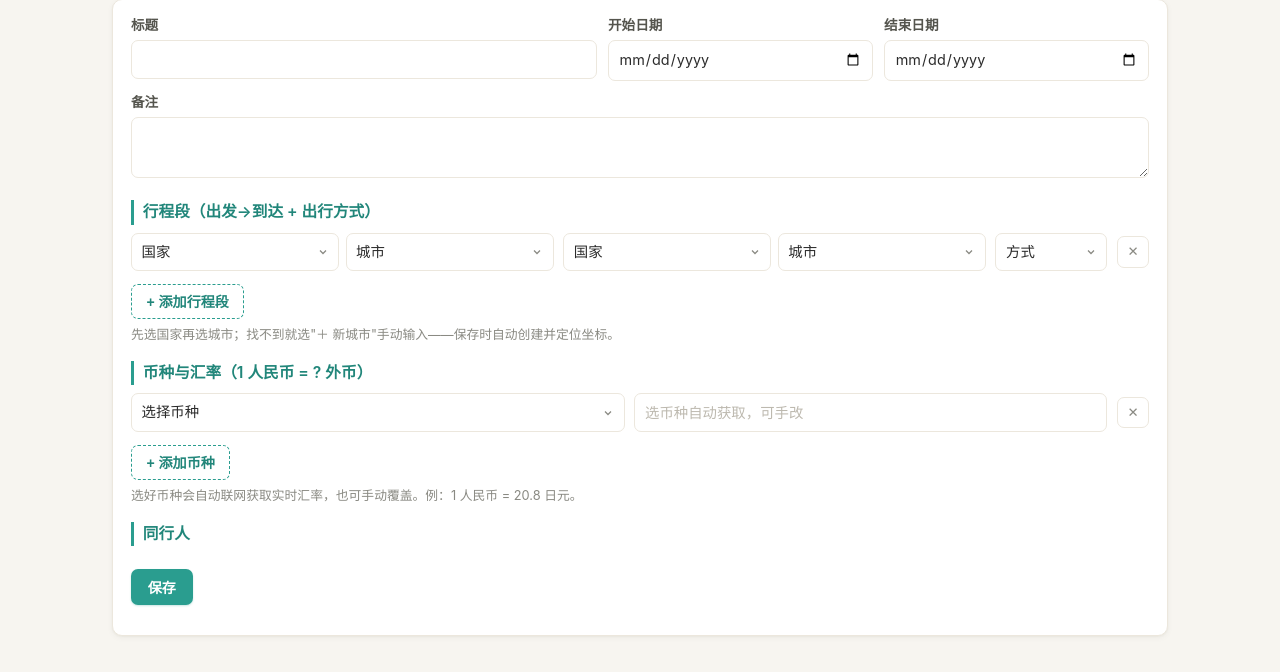
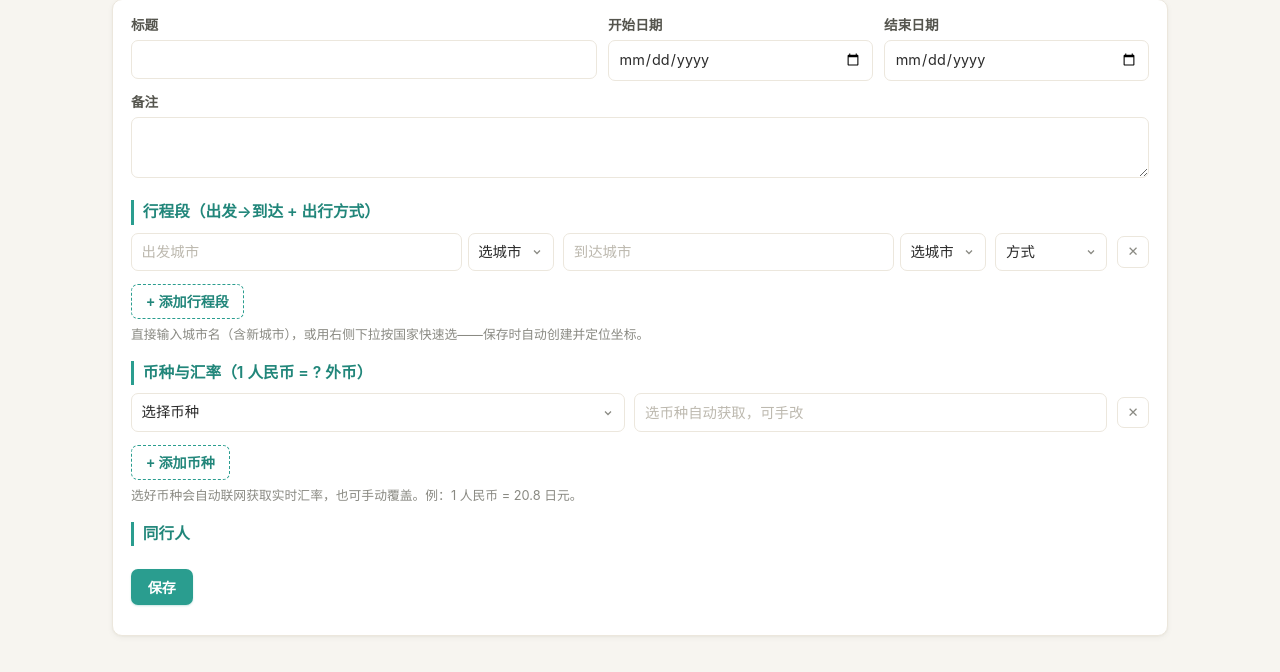
Before and after one commit to neilgris/travel, a Flask app: page /trips/create in a window 1280 px wide. Shown: the part 128-800 px from the top of the page. Run offline with Flask 3, Linux system fonts and the light colour scheme; data that the repository does not hold is empty.

Commit message:
revert: 行程段城市选择改回单一输入框 + 旁挂快选下拉
回滚上一步的两个联动下拉（国家 select + 城市 select + 新城市文本框
三态切换），改成更简单的方案：还是原来那个 datalist 自动补全的文本框
（直接打字，含打新城市名的能力完全不变），旁边加一个按国家分组
（optgroup）的下拉当"快选"——选一个城市就把值填进文本框、下拉自己复位，
不选就跟以前一样直接打字。

前端大幅简化：不用再维护国家/城市两个下拉的联动状态、新城市模式的
disabled/hidden 切换、JSON 内嵌数据등，form.js 的行程段部分基本落回
改动前的样子。后端 city_groups/country_names 两个 context 变量结构
没变，只是现在用来渲染 optgroup 而不是两级联动。

真机测过：下拉选城市正确填充文本框（东京→输入框）、直接打字新城市名
不受影响（神户，自动创建定位）、编辑已有旅程时城市正确回填。74 个
测试不变全过。

```diff
--- a/app/static/style.css
+++ b/app/static/style.css
@@ -153,10 +153,10 @@ select {
 .leg-row { flex-wrap: wrap; }
 .leg-row select[name="leg_mode"] { flex: 0 0 7rem; min-width: 0; }
 
-/* 行程段：国家→城市二级选择 */
-.leg-city-picker { display: flex; gap: 0.4rem; flex: 1 1 260px; min-width: 220px; }
-.leg-city-picker select,
-.leg-city-picker input { flex: 1 1 0; min-width: 0; }
+/* 行程段：城市输入框 + 旁边一个按国家分组的快选下拉 */
+.leg-city-field { display: flex; gap: 0.35rem; flex: 1 1 0; min-width: 0; }
+.leg-city-field input { flex: 1 1 0; min-width: 0; }
+.leg-city-field select { flex: 0 0 auto; width: auto; max-width: 6rem; }
 
 /* 币种 / 汇率 一行排列，各占一半 */
 .cur-row select,
--- a/app/templates/trips/form.html
+++ b/app/templates/trips/form.html
@@ -1,18 +1,22 @@
 {% extends "base.html" %}
 {% block title %}{{ '编辑' if trip else '创建' }}旅程{% endblock %}
-{% macro city_picker(field_name, city) %}
-{% set sel_country = city.country if (city and city.country) else ('__none__' if city else '') %}
-<span class="leg-city-picker">
-  <select class="leg-country">
-    <option value="">国家</option>
-    {% for c in country_names %}<option value="{{ c }}" {{ 'selected' if sel_country == c }}>{{ c }}</option>{% endfor %}
-    {% if city_groups.get('') %}<option value="__none__" {{ 'selected' if sel_country == '__none__' }}>未分类</option>{% endif %}
-    <option value="__new__">＋ 新城市</option>
+{% macro city_field(field_name, placeholder, city) %}
+<span class="leg-city-field">
+  <input list="city-options" name="{{ field_name }}" placeholder="{{ placeholder }}"
+         value="{{ city.name if city else '' }}">
+  <select class="leg-city-pick" aria-label="从列表选择">
+    <option value="">选城市</option>
+    {% for c in country_names %}
+    <optgroup label="{{ c }}">
+      {% for name in city_groups[c] %}<option value="{{ name }}">{{ name }}</option>{% endfor %}
+    </optgroup>
+    {% endfor %}
+    {% if city_groups.get('') %}
+    <optgroup label="未分类">
+      {% for name in city_groups[''] %}<option value="{{ name }}">{{ name }}</option>{% endfor %}
+    </optgroup>
+    {% endif %}
   </select>
-  <select name="{{ field_name }}" class="leg-city" data-selected="{{ city.name if city else '' }}">
-    <option value="">城市</option>
-  </select>
-  <input type="text" name="{{ field_name }}" class="leg-city-new" placeholder="新城市名" hidden disabled>
 </span>
 {% endmacro %}
 {% block content %}
@@ -38,13 +42,16 @@
   <textarea name="notes">{{ trip.notes if trip else '' }}</textarea>
 
   <h3>行程段（出发→到达 + 出行方式）</h3>
-  <script type="application/json" id="city-groups-data">{{ city_groups | tojson }}</script>
+  <datalist id="city-options">
+    {% for c in country_names %}{% for name in city_groups[c] %}<option value="{{ name }}">{% endfor %}{% endfor %}
+    {% for name in city_groups.get('', []) %}<option value="{{ name }}">{% endfor %}
+  </datalist>
   <div id="legs">
     {% for leg in (trip.legs if trip else [None]) %}
     <div class="leg-row">
       <input type="hidden" name="leg_seq" value="{{ loop.index }}">
-      {{ city_picker('leg_from', leg.from_city if leg else None) }}
-      {{ city_picker('leg_to', leg.to_city if leg else None) }}
+      {{ city_field('leg_from', '出发城市', leg.from_city if leg else None) }}
+      {{ city_field('leg_to', '到达城市', leg.to_city if leg else None) }}
       <select name="leg_mode">
         <option value="">方式</option>
         {% for m in modes %}<option value="{{ m }}" {{ 'selected' if leg and leg.transport_mode==m }}>{{ m | transport_label }}</option>{% endfor %}
@@ -56,8 +63,8 @@
   <template id="leg-template">
     <div class="leg-row">
       <input type="hidden" name="leg_seq" value="">
-      {{ city_picker('leg_from', None) }}
-      {{ city_picker('leg_to', None) }}
+      {{ city_field('leg_from', '出发城市', None) }}
+      {{ city_field('leg_to', '到达城市', None) }}
       <select name="leg_mode">
         <option value="">方式</option>
         {% for m in modes %}<option value="{{ m }}">{{ m | transport_label }}</option>{% endfor %}
@@ -66,7 +73,7 @@
     </div>
   </template>
   <button type="button" class="btn-add" data-add="legs" data-template="leg-template">+ 添加行程段</button>
-  <small>先选国家再选城市；找不到就选"＋ 新城市"手动输入——保存时自动创建并定位坐标。</small>
+  <small>直接输入城市名（含新城市），或用右侧下拉按国家快速选——保存时自动创建并定位坐标。</small>
 
   <h3>币种与汇率（1 人民币 = ? 外币）</h3>
   <div id="currencies">
```
Also changed, not shown: app/static/form.js (+6 -55 lines).
